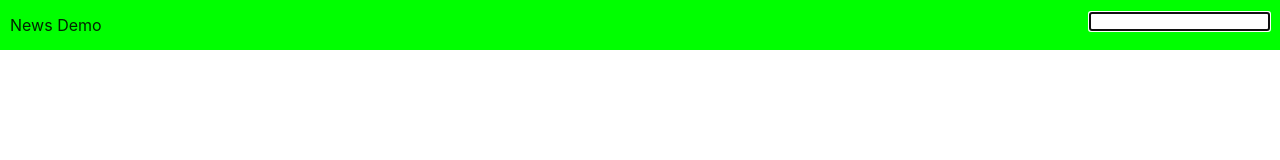
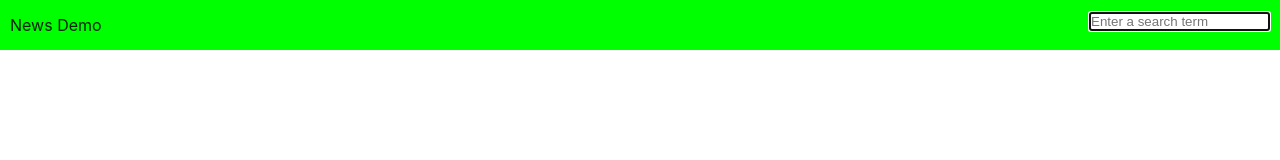
Before and after one commit to Toyin96/go_news_app, a plain HTML site: page index.html in a window 1280 px wide. Drawn offline with Linux system fonts and the light colour scheme.

```diff
--- a/index.html
+++ b/index.html
@@ -12,7 +12,7 @@
   <header>
     <a class="logo" href="/">News Demo</a>
     <form action="search" method="get">
-      <input autofocus >
+      <input autofocus value="" placeholder="Enter a search term">
 
     </form>
   </header>
```
Also changed, not shown: 1 other file.
